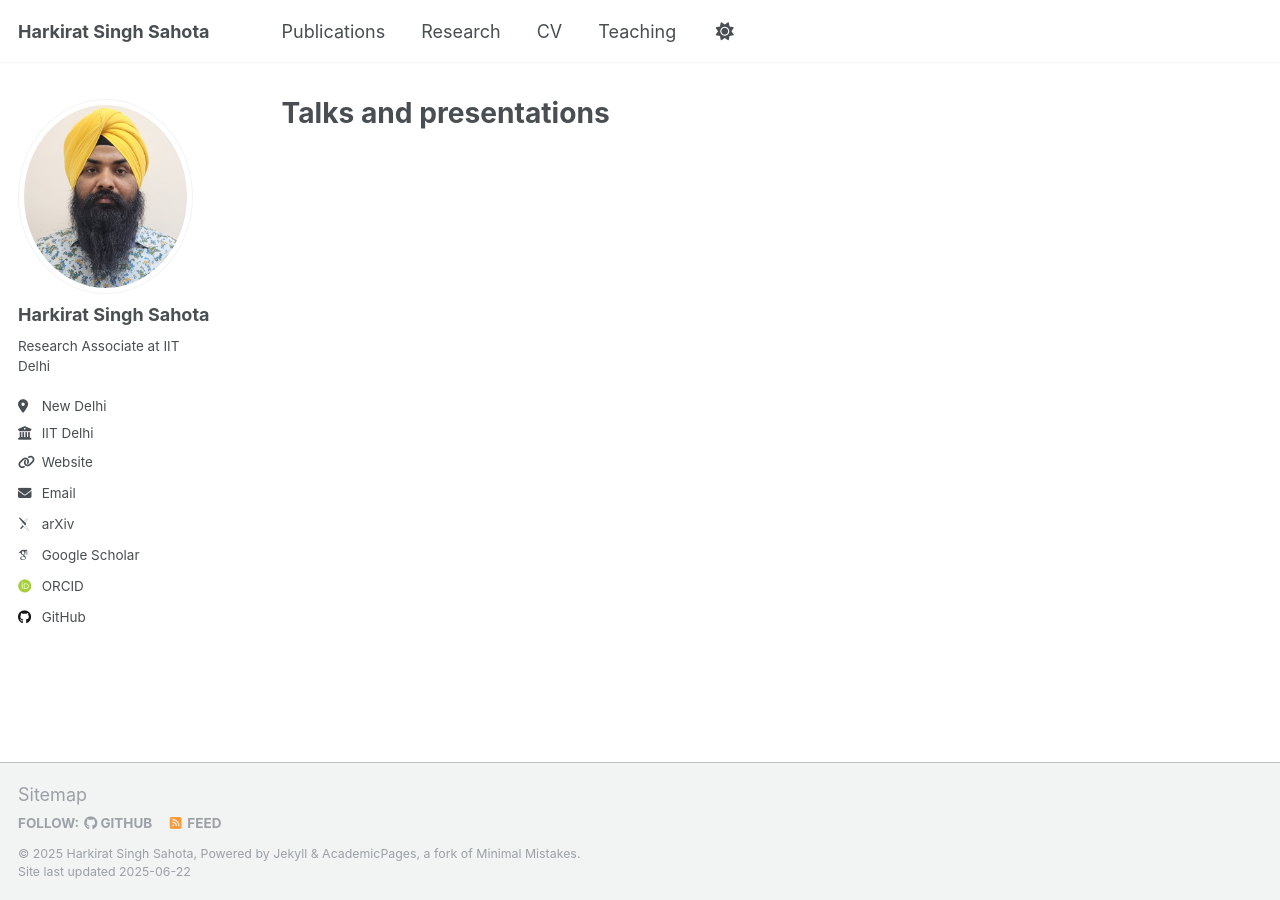
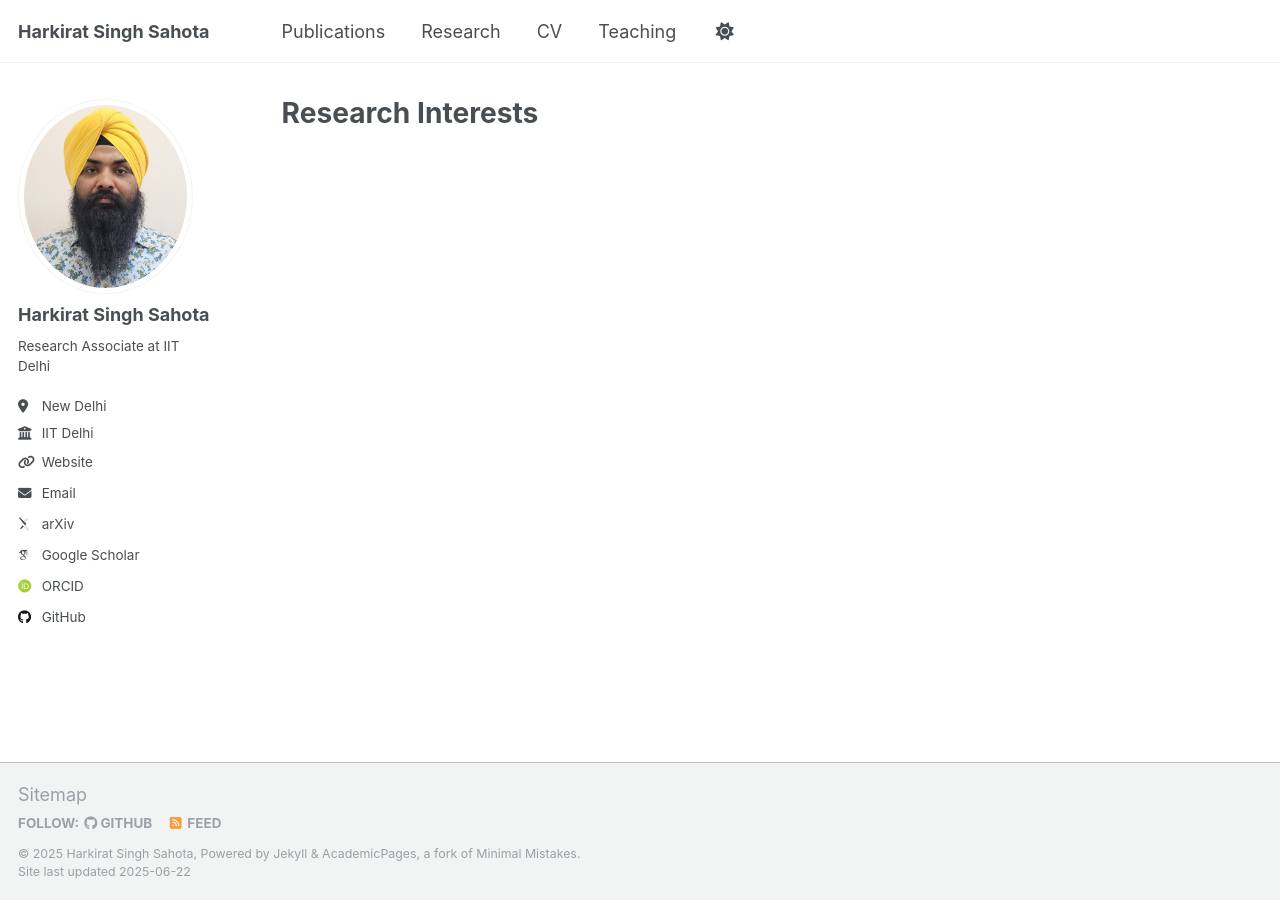
Before and after one commit to harkiratss/harkiratss.github.io, a Jekyll site: the page built from _pages/talks.html, in a window 1280 px wide. Built offline with Jekyll 4.4.1, drawn with Linux system fonts in a browser that asks for light colours; some web fonts are replaced.

Commit message:
Update talks.html

```diff
--- a/_pages/talks.html
+++ b/_pages/talks.html
@@ -1,7 +1,7 @@
 ---
 layout: archive
-title: "Talks and presentations"
-permalink: /talks/
+title: "Research Interests"
+permalink: /research/
 author_profile: true
 ---
 
```
